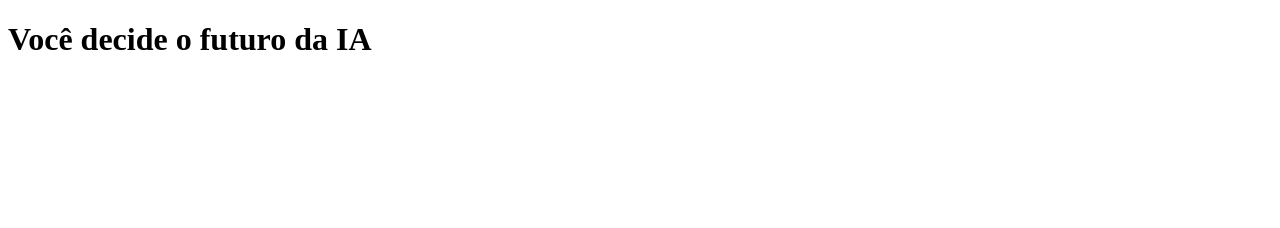
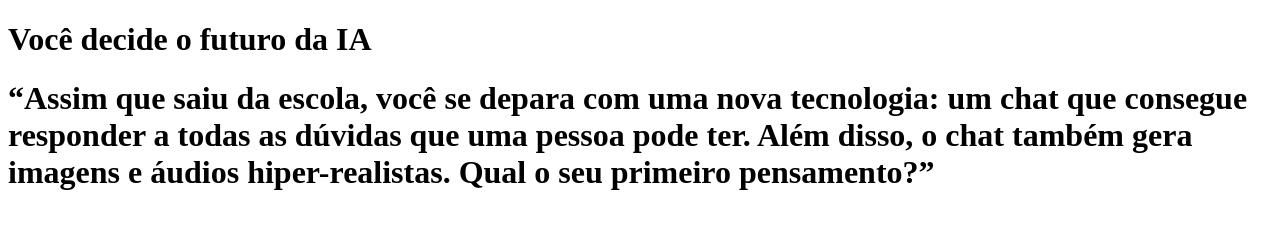
Before and after one commit to maykegirraldi/maykelyangiraldi, a plain HTML site: page index.html in a window 1280 px wide. Drawn offline with Linux system fonts and the light colour scheme.

Commit message:
Add files via upload

```diff
--- a/index.html
+++ b/index.html
@@ -9,6 +9,13 @@
 <body>
     <div class=”caixa-principal”>
         <h1>Você decide o futuro da IA</h1>
+        <h1>
+            “Assim que saiu da escola, você se
+depara com uma nova tecnologia: um chat que consegue
+responder a todas as dúvidas que uma pessoa pode ter.
+Além disso, o chat também gera imagens e áudios
+hiper-realistas. Qual o seu primeiro pensamento?”
+        </h1>
         <div class=”caixa-perguntas”></div>
         <div class=”caixa-alternativas”></div>
         <div class=”caixa-resultado”>
```
